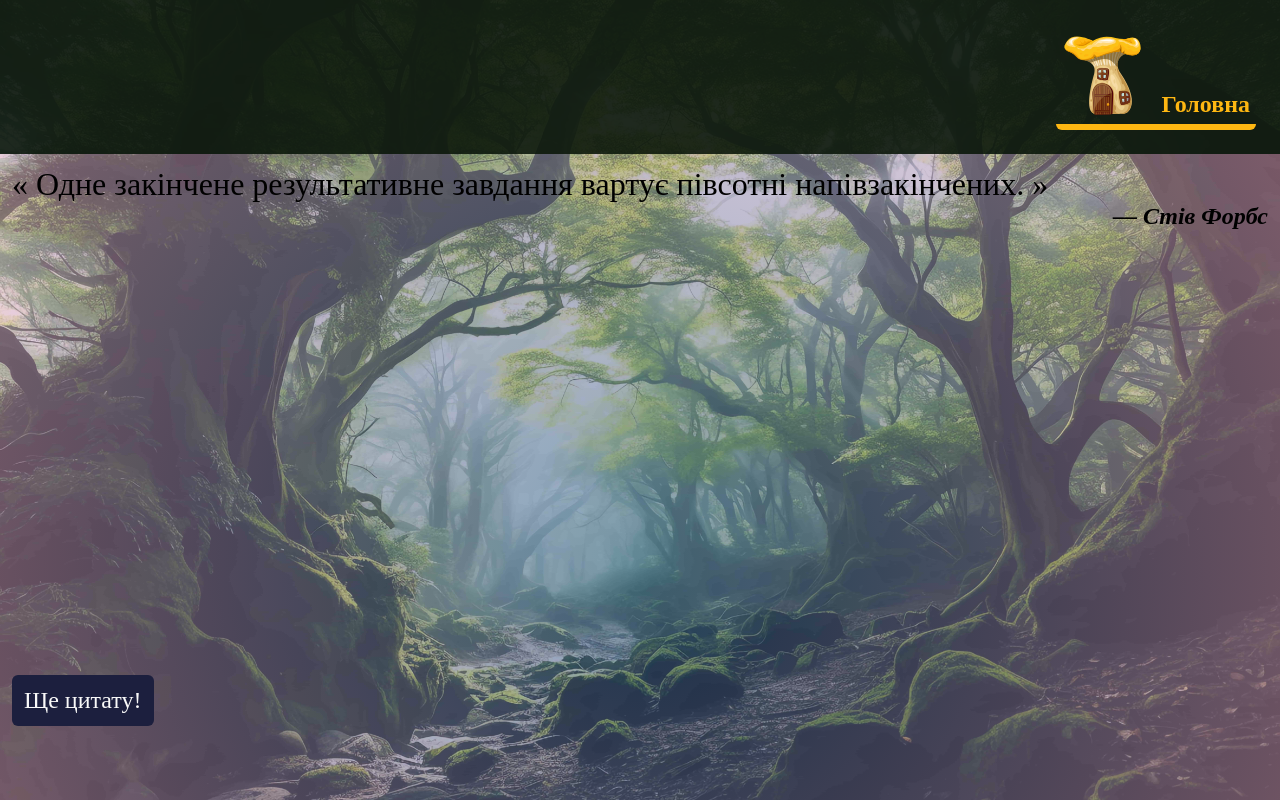
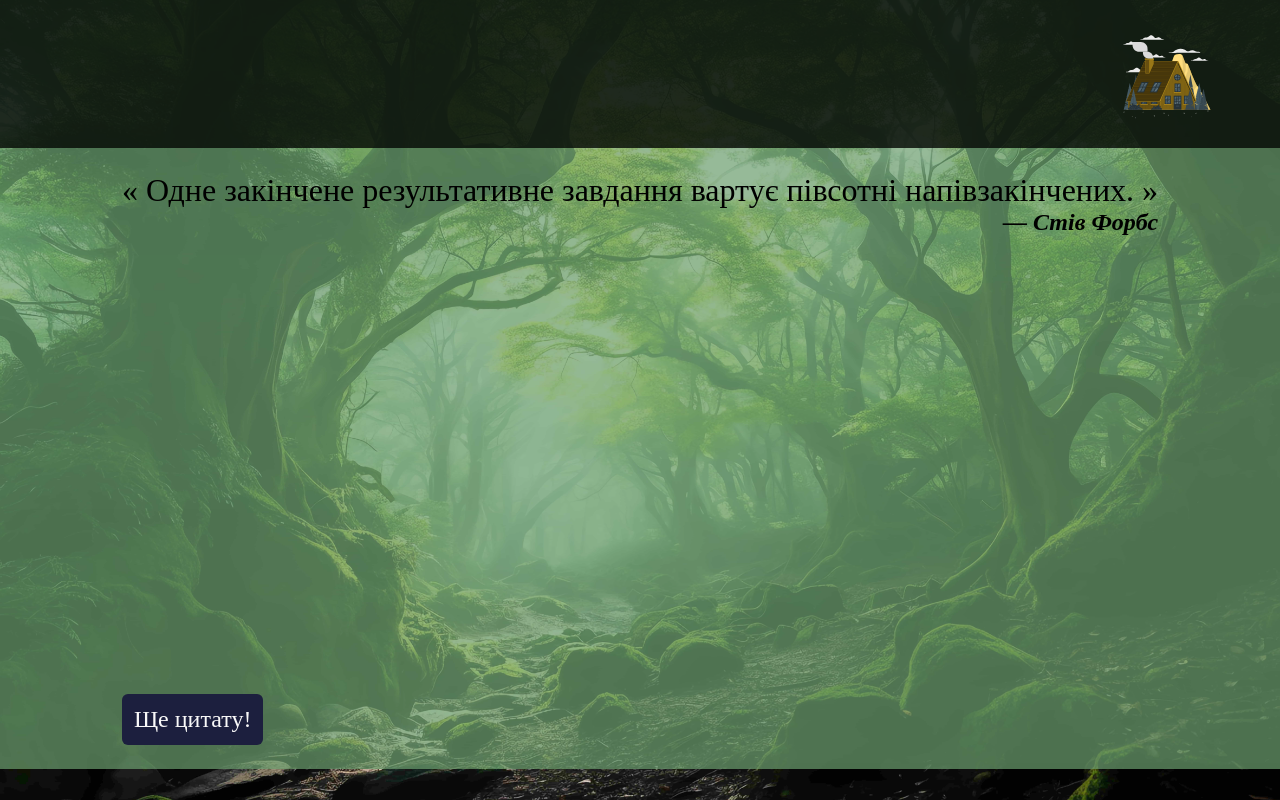
Before and after one commit to Valeriia789/time-for-fun-react, a React (Create React App) app: page /time-for-fun-react/quotes in a window 1280 px wide. Shown: the top 800 px of the page. Built offline with nearby package versions, Linux system fonts and the light colour scheme.

Commit message:
change header

```diff
--- a/src/components/Header/Header.jsx
+++ b/src/components/Header/Header.jsx
@@ -1,6 +1,7 @@
 import { Outlet } from "react-router-dom";
 
-import House13 from "../../images/House13.svg";
+// import House13 from "../../images/House13.svg";
+import imgHome from "../../images/imgHome.svg";
 
 import { StyledHeader, NavMenu, StyledNavLink, StyledText } from "./Header.styled";
 
@@ -10,9 +11,8 @@ export const Header = () => {
       <StyledHeader>
         <NavMenu>
           <StyledNavLink to="/" end>
-          <img width="100px" src={House13} alt="" />
-          <StyledText>Головна</StyledText>
-            {/* Головна */}
+          <img width="100px" src={imgHome} alt="" />
+          {/* <StyledText>Головна</StyledText> */}
             {/* <img width="200px" src={House16} alt="" /> */}
           </StyledNavLink>
         </NavMenu>
--- a/src/components/Header/Header.styled.jsx
+++ b/src/components/Header/Header.styled.jsx
@@ -2,16 +2,18 @@ import styled from "styled-components";
 import { NavLink } from "react-router-dom";
 
 export const StyledHeader = styled.header`
-  padding: 18px 12px;
+  padding: 12px;
 
   background-color: rgba(20, 30, 20, 0.95);
 
   @media screen and (min-width: 576px) {
-    padding: 24px 24px;
+    padding: 24px;
   }
 
   @media screen and (min-width: 992px) {
-    /* padding: 36px 24px; */
+    /* img{
+      width: 150px;
+    } */
   }
 `;
 
@@ -21,27 +23,24 @@ export const NavMenu = styled.nav`
 `;
 
 export const StyledNavLink = styled(NavLink)`
-  border-bottom: 6px solid rgb(254, 183, 18);
-  border-radius: 6px;
-
   display: flex;
   justify-content: end;
   align-items: end;
 
-  /* background-color: rgba(116, 112, 68, 0.5); */
+  padding: 0 32px;
 
-  font-size: 18px;
-  font-weight: 600;
-  text-decoration: none;
+  border-radius: 5%;
+
   color: rgb(254, 183, 18);
 
   &:focus,
   &:hover {
-    box-shadow: 0px 6px 24px rgb(254, 183, 18, 0.75);
+    box-shadow: 0px 6px 24px rgba(27, 70, 27, 0.75);
+    background-color: rgba(25, 50, 25, 0.8);
   }
 
   @media screen and (min-width: 576px) {
-    font-size: 24px;
+    padding: 0 40px;
   }
 `;
 
--- a/src/components/Home/Home.jsx
+++ b/src/components/Home/Home.jsx
@@ -8,10 +8,10 @@ import imgTicTacToe from "../../images/imgTicTacToe.svg";
 const Home = () => {
   return (
     <NavContainer>
-      <NavLinkStyled to="/" end>
+      {/* <NavLinkStyled to="/" end>
         <img width="200px" src={imgHome} alt="" />
         <TitleStyled>Головна</TitleStyled>
-      </NavLinkStyled>
+      </NavLinkStyled> */}
 
       <NavLinkStyled to="/ball">
         <img width="200px" src={imgMagicBall} alt="" />
--- a/src/components/Home/Home.styled.jsx
+++ b/src/components/Home/Home.styled.jsx
@@ -21,17 +21,18 @@ export const NavLinkStyled = styled(NavLink)`
 
   padding: 6px 12px;
 
-  border: 2px solid rgba(30, 50, 30, 0.85);
+  border: 2px solid transparent;
   border-radius: 6px;
   background-color: rgba(25, 50, 25, 0.75);
 
-  box-shadow: 0px 6px 12px rgba(160, 180, 160, 0.75);
+  box-shadow: 0px 6px 12px rgba(27, 70, 27, 0.75);
 
   text-decoration: none;
 
   &:focus,
   &:hover {
-    box-shadow: 0px 6px 24px rgb(185, 175, 30, 0.75);
+    border: 2px solid rgba(30, 50, 30, 0.85);
+    box-shadow: 0px 6px 24px rgba(20, 30, 20, 0.95);
   }
 
   @media screen and (min-width: 576px) {
--- a/src/components/QuoteGenerator/QuoteGenerator.styled.jsx
+++ b/src/components/QuoteGenerator/QuoteGenerator.styled.jsx
@@ -1,11 +1,10 @@
 import styled from "styled-components";
 
 export const QuoteMainContainer = styled.div`
-  display: flex;
-  flex-direction: column;
+  display: grid;
+  gap: 12px;
 
-  height: 70%;
-
+  grid-template-rows: 10fr 1fr;
   font-size: 32px;
 `;
 
--- a/src/pages/QuoteGeneratorPage/QuoteGeneratorPage.styled.jsx
+++ b/src/pages/QuoteGeneratorPage/QuoteGeneratorPage.styled.jsx
@@ -1,16 +1,16 @@
 import styled from "styled-components";
 
 export const PageContainer = styled.div`
-  height: 100vh;
   display: flex;
-  flex-direction: column;
+  align-items: center;
+  justify-content: center;
 
   padding: 12px;
 
-  background: rgb(238, 174, 202);
-  background: radial-gradient(
-    circle,
-    rgba(30, 78, 128, 0.5) 0%,
-    rgba(238, 174, 202, 0.5) 100%
-  );
+  background-color: rgba(108, 158, 110, 0.708);
+
+  @media screen and (min-width: 576px) {
+    padding: 24px;
+  }
+
 `;
```
